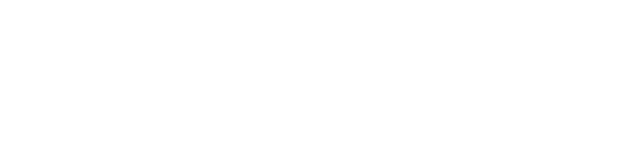
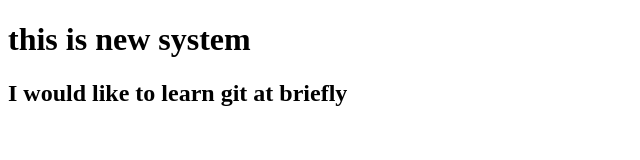
Before and after one commit to SheblirRahman/My-1st-Repo, a plain HTML site: page First.html in a window 1280 px wide. Shown: the whole page, without its empty margins (0-640 px from the left). Drawn offline with Linux system fonts and the light colour scheme.

Commit message:
added some changes

```diff
--- a/First.html
+++ b/First.html
@@ -7,6 +7,8 @@
     <title>My First Repo</title>
 </head>
 <body>
+    <h1>this is new system</h1>
+    <h2>I would like to learn git at briefly</h2>
 
 </body>
 </html>
```
